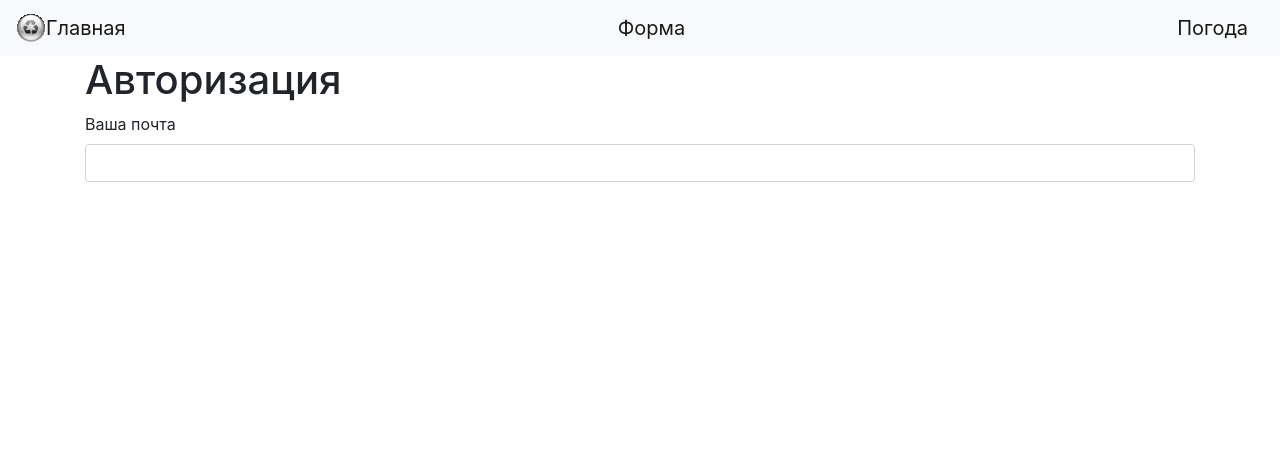
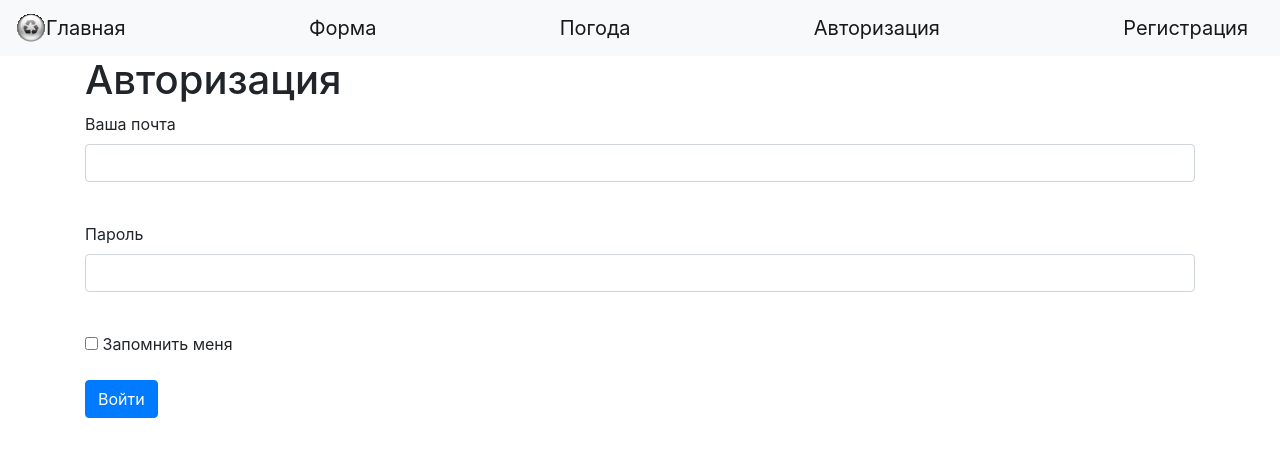
Before and after one commit to ipapMaster/flaskLessons, a Flask app: page /login in a window 1280 px wide. Shown: the top 457 px of the page. Run offline with Flask 3, Linux system fonts and the light colour scheme.

Commit message:
Login Form Finish

```diff
--- a/loginform.py
+++ b/loginform.py
@@ -14,5 +14,4 @@ class LoginForm(FlaskForm):
     email = EmailField('Ваша почта', validators=[DataRequired()])
     password = PasswordField('Пароль', validators=[DataRequired()])
     remember_me = BooleanField('Запомнить меня')
-    # file = FileField('Файл')
     submit = SubmitField('Войти')
--- a/main.py
+++ b/main.py
@@ -1,7 +1,8 @@
 # https://github.com/ipapMaster/flaskLessons
 from flask import Flask, url_for, request, redirect
 from flask import render_template, make_response, session
-from flask_login import LoginManager
+from flask_login import LoginManager, login_user, login_required
+from flask_login import logout_user, current_user
 import json
 import requests
 from loginform import LoginForm
@@ -28,6 +29,13 @@ def load_user(user_id):
     return db_sess.query(User).get(user_id)
 
 
+@app.route('/logout')
+@login_required
+def logout():
+    logout_user()
+    return redirect('/')
+
+
 # ошибка 404
 @app.errorhandler(404)
 def http_404_error(error):
@@ -39,12 +47,21 @@ def well():  # колодец
     return render_template('well.html')
 
 
+@app.errorhandler(401)
+def http_401_handler(error):
+    return redirect('/login')
+
+
 @app.route('/')
 @app.route('/index')
 def index():
     # работу с БД начинаем с открытия сессии
     db_sess = db_session.create_session()
-    news = db_sess.query(News).filter(News.is_private != True)
+    if current_user.is_authenticated:
+        news = db_sess.query(News).filter(
+            (News.user == current_user) | (News.is_private != True))
+    else:
+        news = db_sess.query(News).filter(News.is_private != True)
     return render_template('index.html',
                            title='Новости',
                            news=news)
@@ -110,7 +127,14 @@ def register():
 def login():
     form = LoginForm()
     if form.validate_on_submit():
-        return redirect('/success')
+        db_sess = db_session.create_session()
+        user = db_sess.query(User).filter(User.email == form.email.data).first()
+        if user and user.check_password(form.password.data):
+            login_user(user, remember=form.remember_me.data)
+            return redirect('/')
+        return render_template('login.html', title='Повторная авторизация',
+                               message='Неверный логин или пароль',
+                               form=form)
     return render_template('login.html',
                            title='Авторизация',
                            form=form)
--- a/templates/base.html
+++ b/templates/base.html
@@ -18,6 +18,12 @@
                  class="d-inline-block align-top" alt="">Главная</a>
         <a class="navbar-brand" href="/form_sample">Форма</a>
         <a class="navbar-brand" href="/weather_form">Погода</a>
+        {% if current_user.is_authenticated %}
+            <a class="navbar-brand" title="Кликнуть для выхода" href="/logout">{{current_user.name}} (Выйти)</a>
+        {% else %}
+            <a class="navbar-brand" href="/login">Авторизация</a>
+            <a class="navbar-brand" href="/register">Регистрация</a>
+        {% endif %}
     </nav>
 </header>
 <!--Главный контент страницы-->
--- a/templates/login.html
+++ b/templates/login.html
@@ -11,6 +11,15 @@
             <div class="alert alert-danger" role="alert">{{ error }}</div>
         {% endfor %}
     </p>
-
+    <p>
+        {{ form.password.label }}<br>
+        {{ form.password(class="form-control", type="password") }}<br>
+        {% for error in form.password.errors %}
+            <div class="alert alert-danger" role="alert">{{ error }}</div>
+        {% endfor %}
+    </p>
+    <p>{{ form.remember_me() }} {{ form.remember_me.label }}</p>
+    <p>{{ form.submit(class="btn btn-primary", type="submit") }}</p>
+    <div>{{ message }}</div>
 </form>
 {% endblock %}
```
